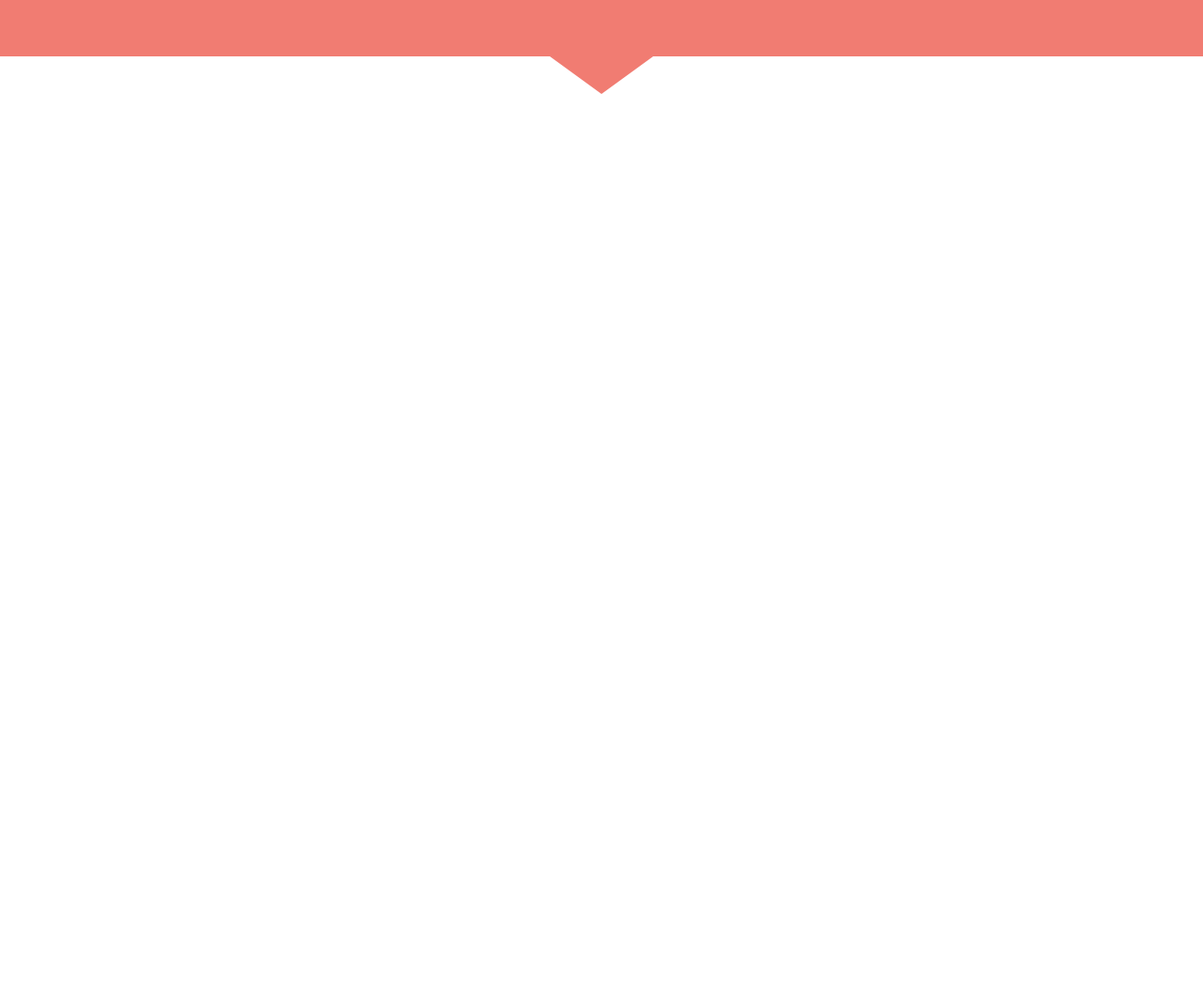
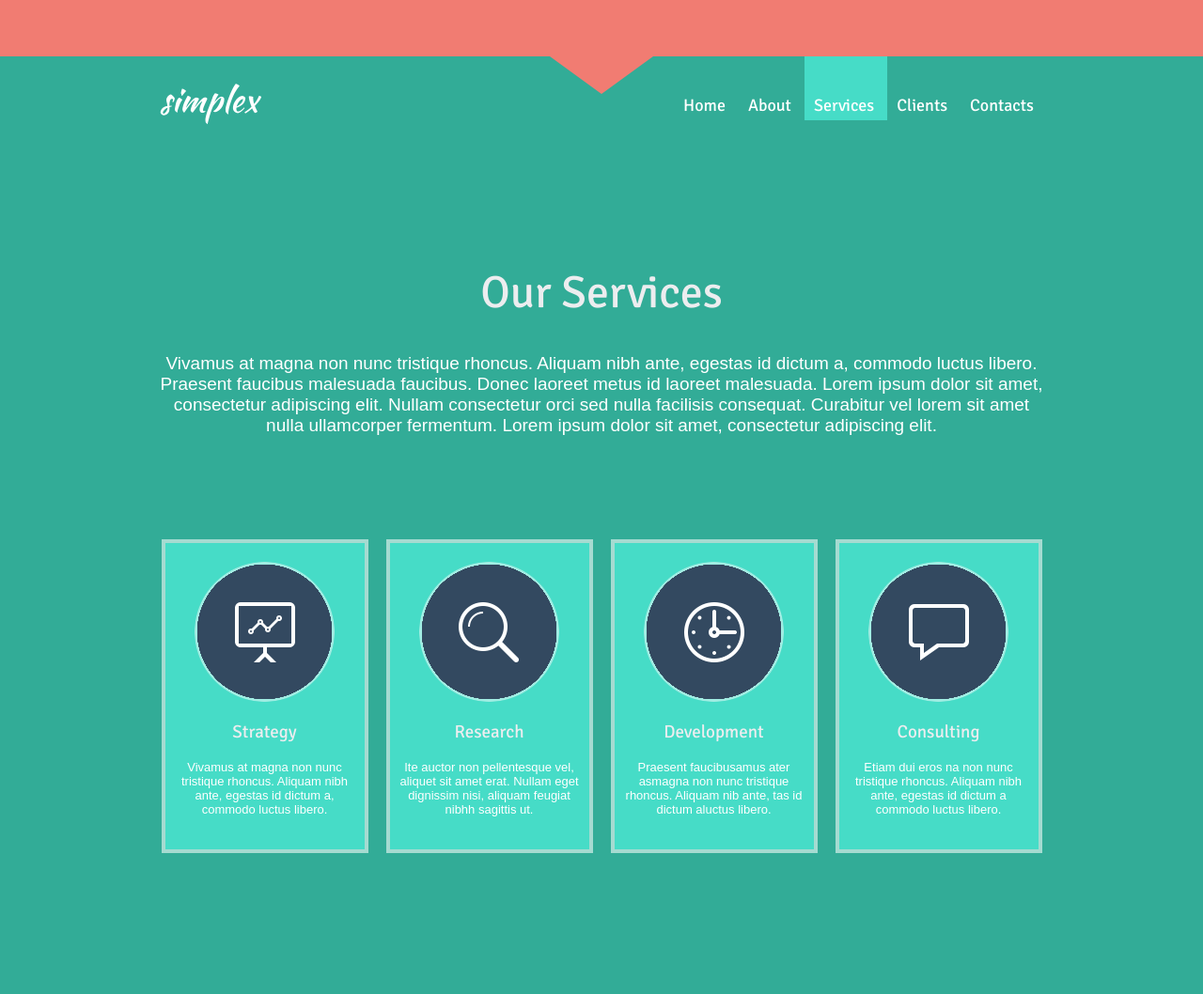
Before and after one commit to Fotoz/free-design, a plain HTML site: page index.html in a window 1280 px wide. Shown: the part 1742-2800 px from the top of the page at 94% size. Before the commit the page ends 1897 px from the top, so only its background shows below. Drawn offline with nearby package versions, Linux system fonts and the light colour scheme.

Commit message:
services

```diff
--- a/css/main.css
+++ b/css/main.css
@@ -64,12 +64,6 @@ img[alt="in"] {
 /*** начало блока about
     ==================== ***/
 
-#about {
-    background: #f17c72;
-    width: 100%;
-    position: relative;
-}
-
 #about::before {
     content: '';
     width: 0;
@@ -81,6 +75,15 @@ img[alt="in"] {
     position: absolute;
     left: 50%;
     margin-left: -55px;
+}
+
+#about, #services {
+    width: 100%;
+    position: relative;
+}
+
+#about {
+    background: #f17c72;
 }
 
 #about li:hover, #about li:nth-last-child(4) {
@@ -105,9 +108,10 @@ p>a {
     color: #f8291a;
 }
 
-.team {
+.team, .our-set {
     padding-bottom: 190px;
 }
+
 .senior-manager, .manager, .accounter, .director {
     background: #e6655e;
     border: 4px solid #f4948b;
@@ -126,7 +130,7 @@ p>a {
     margin: 20px 0 30px;
 }
 
-h3+p {
+.team p {
     border-bottom: 2px solid #2aae96;
     padding-bottom: 20px;
 }
@@ -139,7 +143,10 @@ h3+p {
     margin-right: 5px;
 }
 
-#about::after {
+/*** начало блока services
+    ==================== ***/
+
+#services::before {
     content: '';
     width: 0;
     height: 0;
@@ -151,3 +158,31 @@ h3+p {
     left: 50%;
     margin-left: -55px;
 }
+
+#services {
+    background: #32ac97;
+}
+
+#services li:hover, #services li:nth-last-child(3) {
+    background: #46dcc7;
+}
+
+.strategy, .research, .development, .consulting {
+    background: #46dcc7;
+    border: 4px solid #a5dbd1;
+    display: inline-block;
+    width: 220px;
+    margin-right: 15px;
+}
+
+.consulting {
+    margin-right: 0;
+}
+
+.strategy>img, .research>img, .development>img, .consulting>img {
+    padding: 20px 0 20px;
+}
+
+.strategy p, .research p, .development p, .consulting p {
+    padding: 20px 5px 35px;
+}
--- a/css/typography.css
+++ b/css/typography.css
@@ -43,6 +43,6 @@ h3+p {
     font: 0.813em Arial, sans-serif;
 }
 
-.team {
+.team, .our-set {
     text-align: center;
 }
--- a/index.html
+++ b/index.html
@@ -14,7 +14,7 @@
                     <ul>
                         <li><a href="#header">Home</a>
                         <li><a href="#about">About</a>
-                        <li><a href="#">Services</a>
+                        <li><a href="#services">Services</a>
                         <li><a href="#">Clients</a>
                         <li><a href="#">Contacts</a>
                     </ul>
@@ -40,13 +40,13 @@
                         <ul>
                             <li><a href="#header">Home</a>
                             <li><a href="#about">About</a>
-                            <li><a href="#">Services</a>
+                            <li><a href="#services">Services</a>
                             <li><a href="#">Clients</a>
                             <li><a href="#">Contacts</a>
                         </ul>
                     </nav>
                     <h2>only professional <span class="services">services</span> for our <span class="clients">clients</span></h2>
-                    <p><a href="#">Click here</a> for more info about this free website. Lorem ipsum dolor sit amet.<br>Lorem ipsum dolor sit amet, consectetur adipiscing elit. In mollis erat mattis neque facilisis, sit amet ultricies.</p>
+                    <p><a href="#">Click here</a> for more info about this free website. Lorem ipsum dolor sit amet, consectetur elit.<br>Lorem ipsum dolor sit amet, consectetur adipiscing elit. In mollis erat mattis neque facilisis, sit amet ultricies.</p>
                     <div class="team">
                         <div class="senior-manager">
                             <img src="images/senior-manager.jpg" alt="Laura Stegner">
@@ -95,6 +95,45 @@
                     </div>
                 </div>
             </section>
+    <!-- начало блока services -->
+            <section id="services">
+                <div class="wrapper">
+                    <p class="logo">simplex</p>
+                    <nav>
+                        <ul>
+                            <li><a href="#header">Home</a>
+                            <li><a href="#about">About</a>
+                            <li><a href="#services">Services</a>
+                            <li><a href="#">Clients</a>
+                            <li><a href="#">Contacts</a>
+                        </ul>
+                    </nav>
+                    <h2>our services</h2>
+                    <p>Vivamus at magna non nunc tristique rhoncus. Aliquam nibh ante, egestas id dictum a, commodo luctus libero. Praesent faucibus malesuada faucibus. Donec laoreet metus id laoreet malesuada. Lorem ipsum dolor sit amet, consectetur adipiscing elit. Nullam consectetur orci sed nulla facilisis consequat. Curabitur vel lorem sit amet nulla ullamcorper fermentum. Lorem ipsum dolor sit amet, consectetur adipiscing elit.</p>
+                    <div class="our-set">
+                        <div class="strategy">
+                            <img src="images/strategy.png" alt="strategy">
+                            <h3>Strategy</h3>
+                            <p>Vivamus at magna non nunc tristique rhoncus. Aliquam nibh ante, egestas id dictum a, commodo luctus libero.</p>
+                        </div>
+                        <div class="research">
+                            <img src="images/research.png" alt="research">
+                            <h3>Research</h3>
+                            <p>Ite auctor non pellentesque vel, aliquet sit amet erat. Nullam eget dignissim nisi, aliquam feugiat nibhh sagittis ut.</p>
+                        </div>
+                        <div class="development">
+                            <img src="images/development.png" alt="development">
+                            <h3>Development</h3>
+                            <p>Praesent faucibusamus ater asmagna non nunc tristique rhoncus. Aliquam nib ante, tas id dictum aluctus libero.</p>
+                        </div>
+                        <div class="consulting">
+                            <img src="images/consulting.png" alt="consulting">
+                            <h3>Consulting</h3>
+                            <p>Etiam dui eros na non nunc tristique rhoncus. Aliquam nibh ante, egestas id dictum a commodo luctus libero.</p>
+                        </div>
+                    </div>
+                </div>
+            </section>
         </main>
 
 
@@ -119,7 +158,7 @@
             var text_slide_cur=0;
             function showtext_slide(){
                 $('#text_slide'+(text_slide_cur+1)).css({opacity: 0}).animate({opacity: 1.0,left: "0"}, 1000);
-                setTimeout(hidetext_slide, 5000);
+                setTimeout(hidetext_slide, 4000);
             }
             function hidetext_slide(){
                 $('#text_slide'+(text_slide_cur+1)).css({opacity: 1}).animate({opacity: 0,left: "0"}, 1000,function(){showtext_slide();});
```
Also changed, not shown: images/consulting.png (added), images/development.png (added), images/research.png (added), images/strategy.png (added).
